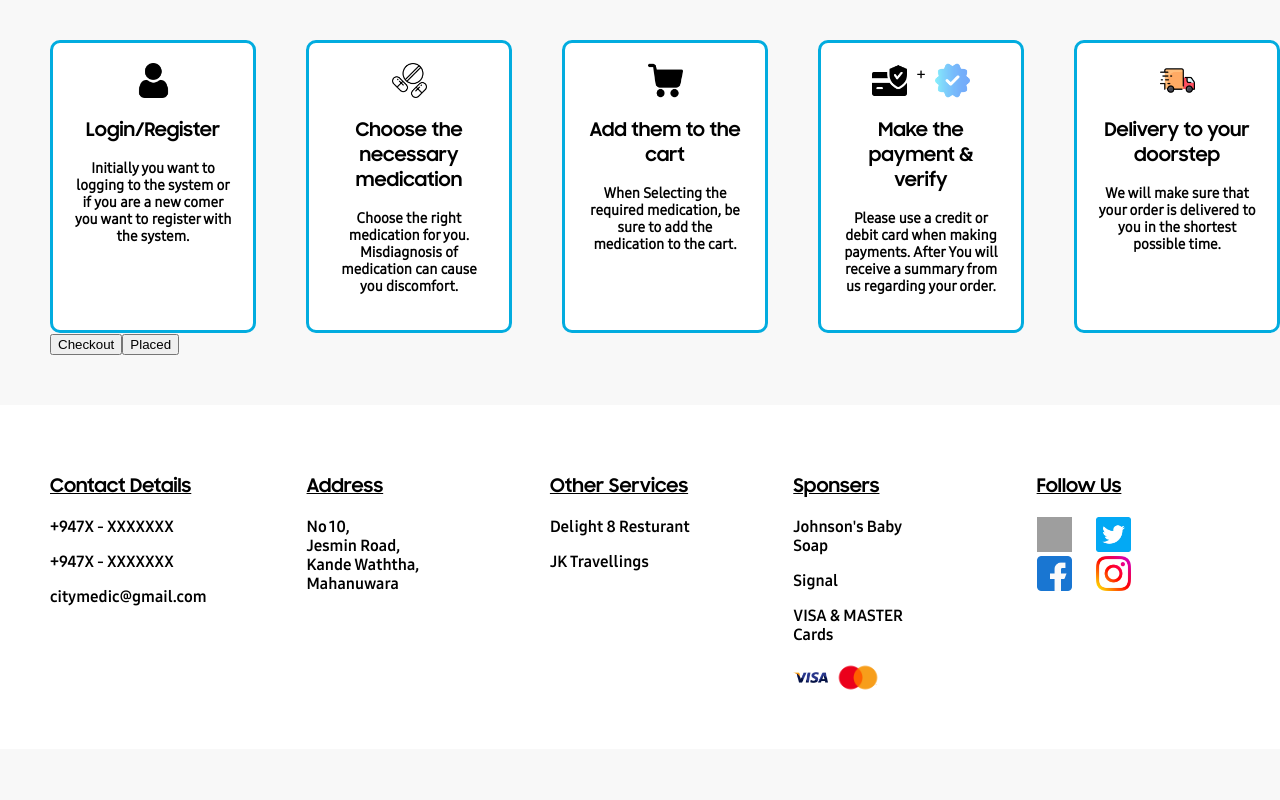
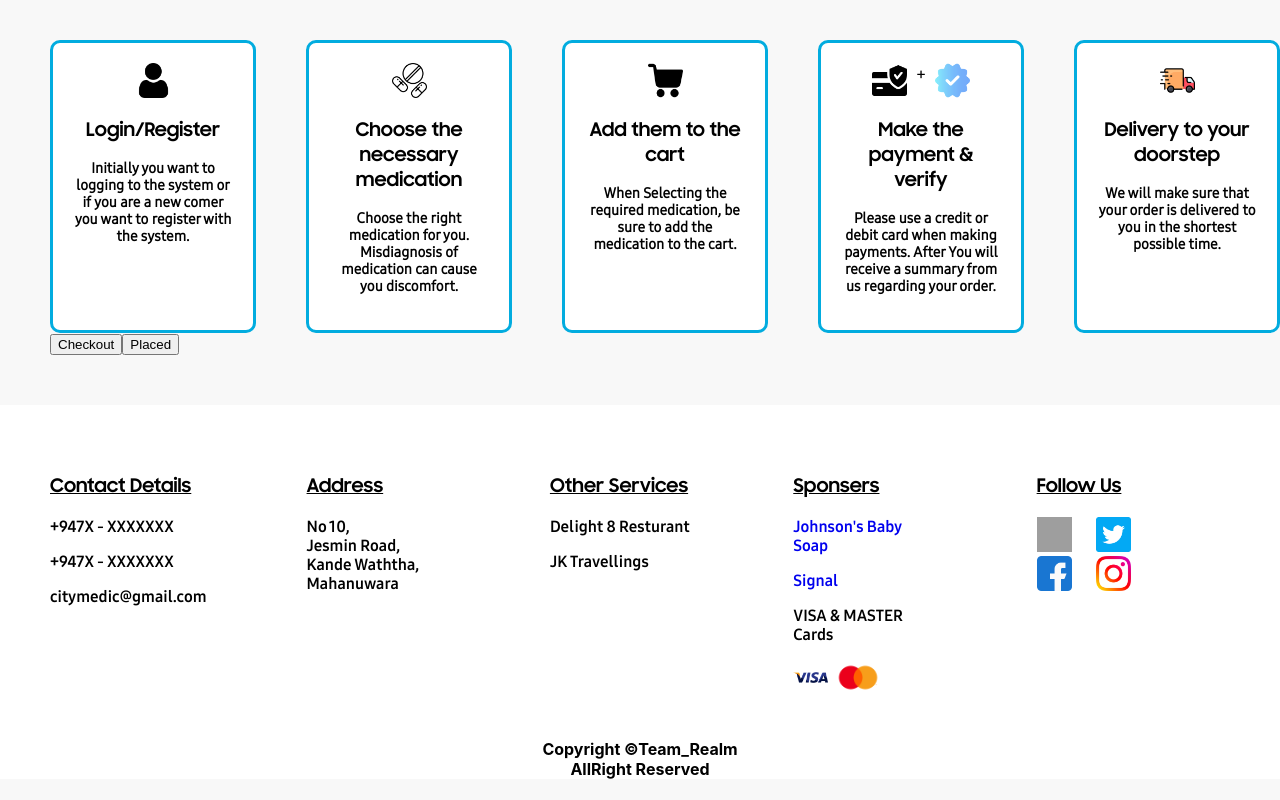
Before and after one commit to DThiwanka/ITPM-Project, a React (Create React App) app: page / in a window 1280 px wide. Shown: the part 609-1409 px from the top of the page. Before the commit the page ends 1358 px from the top, so only its background shows below. Built offline with nearby package versions, Linux system fonts and the light colour scheme; grey boxes are pictures that could not be loaded.

Commit message:
Footer View Done and Dusted!

```diff
--- a/src/CSS/Footer.css
+++ b/src/CSS/Footer.css
@@ -16,10 +16,14 @@
 .footerContainer {
     background-color: white;
     padding-top: 50px;
-    padding-bottom: 50px;
+    margin-top: 50px;
+}
+
+
+/* Starting Footer Content CSS */
+.FooterContent{
     display: inline-flex;
     width: 100%;
-    margin-top: 50px;
 }
 
 .footerBoxs {
@@ -55,3 +59,17 @@
     width: 50px;
     height: 35px;
 }
+
+/* Ended Footer Content CSS */
+
+
+
+
+/* Starting Footer copyright CSS */
+.copyRight{
+    margin-top: 40px;
+    background-color: none;
+    text-align: center;
+}
+
+/* Ended Footer copyright CSS */
--- a/src/Components/Footer.js
+++ b/src/Components/Footer.js
@@ -13,6 +13,8 @@ const Footer = () => {
     return (
         <div className="footerContainer">
 
+            {/* Footer Content */}
+            <div className="FooterContent">
                 <div id="firstFooterBox" className="footerBoxs">
                     <h3><u>Contact Details</u></h3>
                     <p>+947X - XXXXXXX</p>
@@ -38,16 +40,25 @@ const Footer = () => {
 
                 <div className="footerBoxs">
                     <h3><u>Sponsers</u></h3>
-                <p>Johnson's Baby Soap</p>
-                <p>Signal</p>
+                    <a href="https://www.johnsonsbaby.com/" target="_blank"><p>Johnson's Baby Soap</p></a>
+                    <a href="https://www.signal.lk/toothpaste.html" target="_blank"><p>Signal</p></a>
                     <p>VISA & MASTER Cards</p>
-                <img className="visacard_img"  src={visa_ico}/> <img className="mastercard_img" src={master_ico}/>
+                    <a href="https://www.visa.com.lk/" target="_blank"><img className="visacard_img" src={visa_ico} /></a> <a href="https://www.mastercard.us/en-us.html" target="_blank"><img className="mastercard_img" src={master_ico} /></a>
                 </div>
 
                 <div className="footerBoxs">
                     <h3><u>Follow Us</u></h3>
-                <img className="socialmedia_imgs" src={linkedin_ico}/> <img className="socialmedia_imgs" src={twitter_ico}/> <img className="socialmedia_imgs" src={facebook_ico}/> <img className="socialmedia_imgs" src={instagram_ico}/>
+                    <a href="https://www.linkedin.com/" target="_blank"><img className="socialmedia_imgs" src={linkedin_ico} /></a> <a href="https://twitter.com/?lang=en" target="_blank"><img className="socialmedia_imgs" src={twitter_ico} /></a> <a href="https://www.facebook.com/" target="_blank"><img className="socialmedia_imgs" src={facebook_ico} /></a> <a href="https://www.instagram.com/" target="_blank"><img className="socialmedia_imgs" src={instagram_ico} /></a>
                 </div>
+            </div>
+
+            <div className="copyRight">
+                <h4>
+                    Copyright &copy;Team_Realm <br />
+                    AllRight Reserved
+                </h4>
+            </div>
+
 
         </div>
     )
```
Lines whose indentation alone changed are shown as unchanged.
